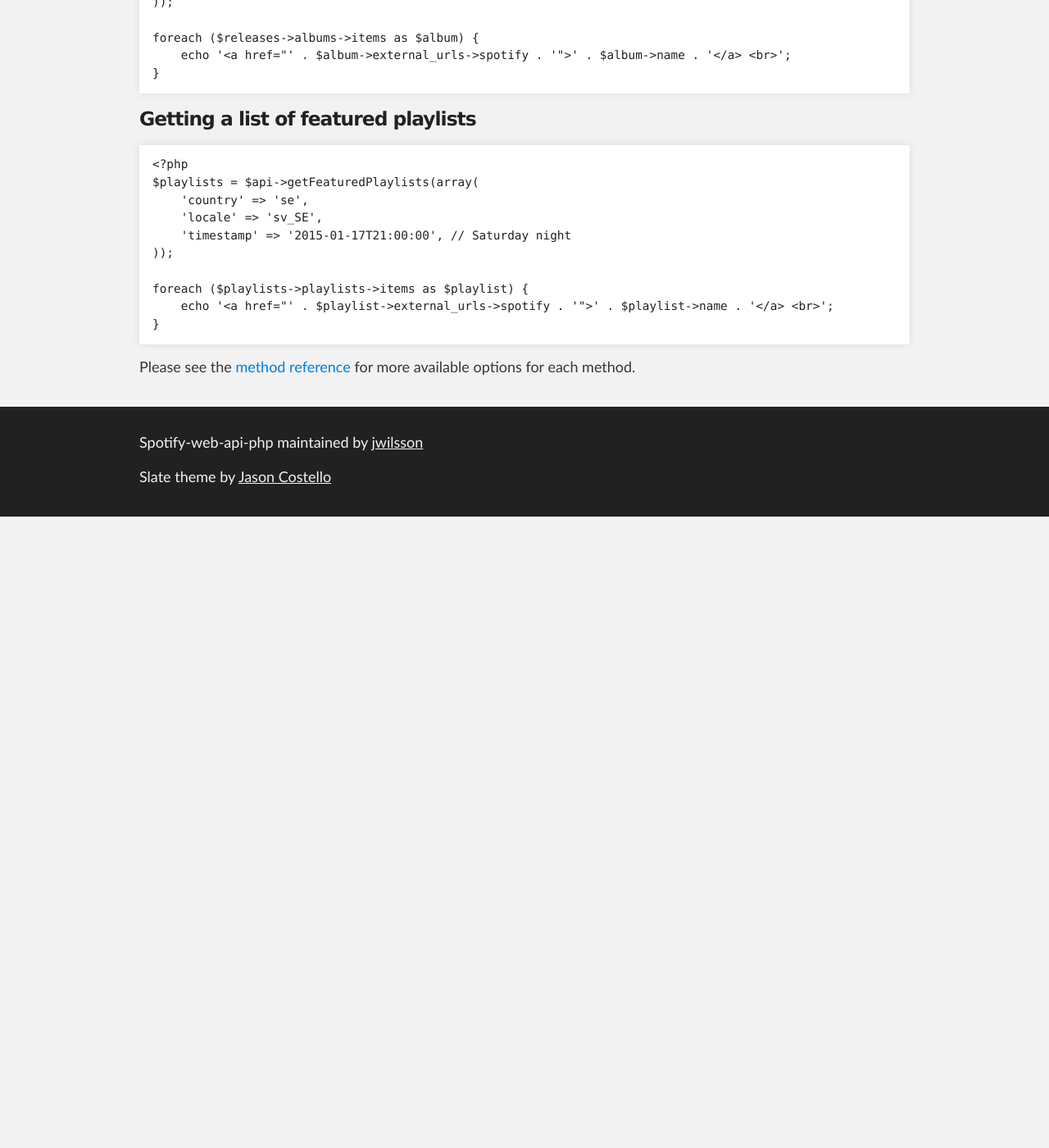
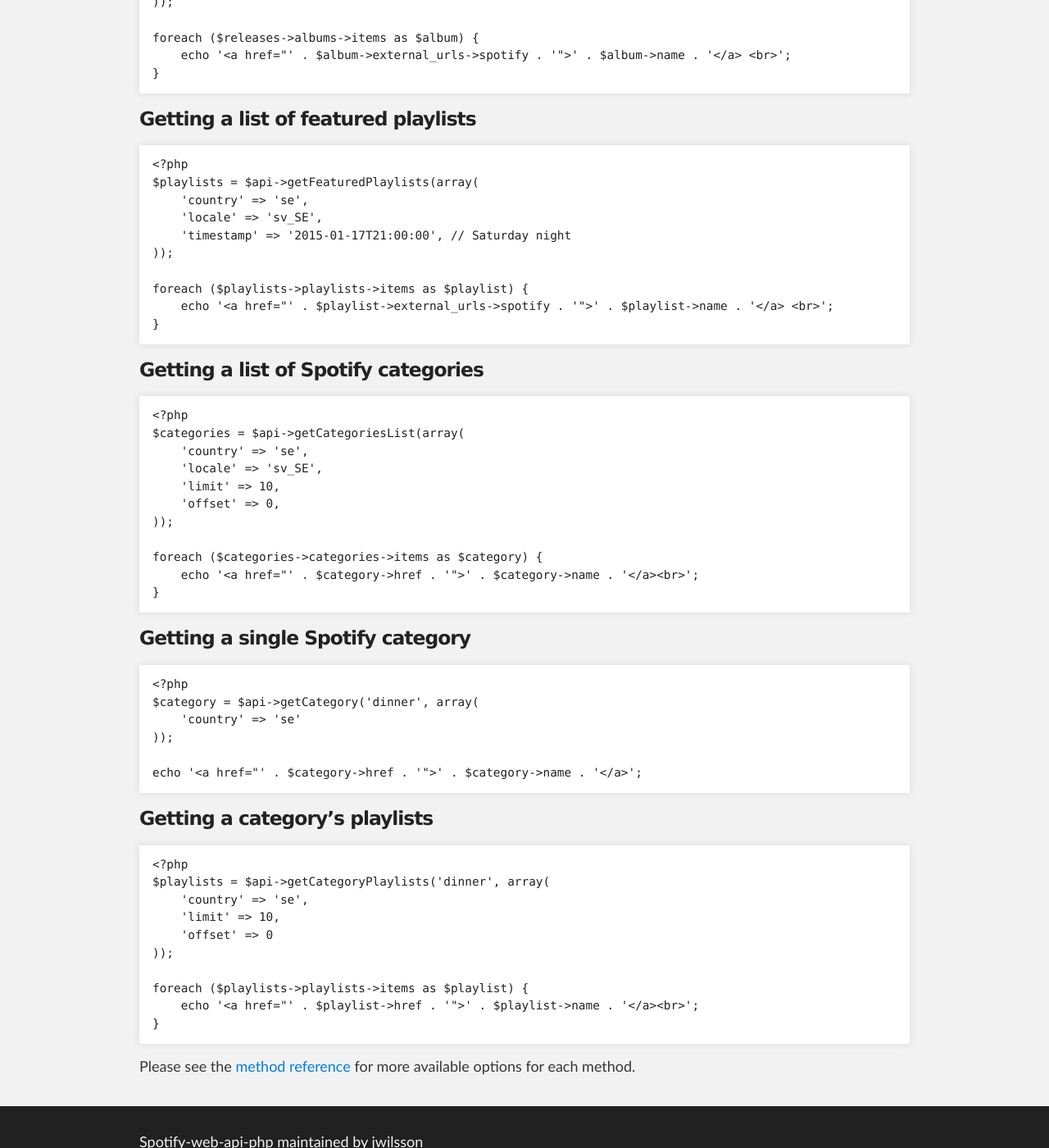
Before and after one commit to jwilsson/spotify-web-api-php, a Jekyll site: the page built from examples/getting-spotify-content.md, in a window 1280 px wide and 1400 px high, scrolled down 792 px. Shown: the whole window at 82% size. Built offline with Jekyll 4.4.1, drawn with Linux system fonts in a browser that asks for light colours; before the commit the page ends 1422 px from its top, so only the background shows below that.

Commit message:
Add categories examples

```diff
--- a/examples/getting-spotify-content.md
+++ b/examples/getting-spotify-content.md
@@ -45,4 +45,40 @@ If you wish to access content that's featured/curated by Spotify there are a num
         echo '<a href="' . $playlist->external_urls->spotify . '">' . $playlist->name . '</a> <br>';
     }
 
+### Getting a list of Spotify categories
+
+    <?php
+    $categories = $api->getCategoriesList(array(
+        'country' => 'se',
+        'locale' => 'sv_SE',
+        'limit' => 10,
+        'offset' => 0,
+    ));
+
+    foreach ($categories->categories->items as $category) {
+        echo '<a href="' . $category->href . '">' . $category->name . '</a><br>';
+    }
+
+### Getting a single Spotify category
+
+    <?php
+    $category = $api->getCategory('dinner', array(
+        'country' => 'se'
+    ));
+
+    echo '<a href="' . $category->href . '">' . $category->name . '</a>';
+
+### Getting a category's playlists
+
+    <?php
+    $playlists = $api->getCategoryPlaylists('dinner', array(
+        'country' => 'se',
+        'limit' => 10,
+        'offset' => 0
+    ));
+
+    foreach ($playlists->playlists->items as $playlist) {
+        echo '<a href="' . $playlist->href . '">' . $playlist->name . '</a><br>';
+    }
+
 Please see the [method reference]({{ site.baseurl }}/method-reference/spotifywebapi.html) for more available options for each method.
```
